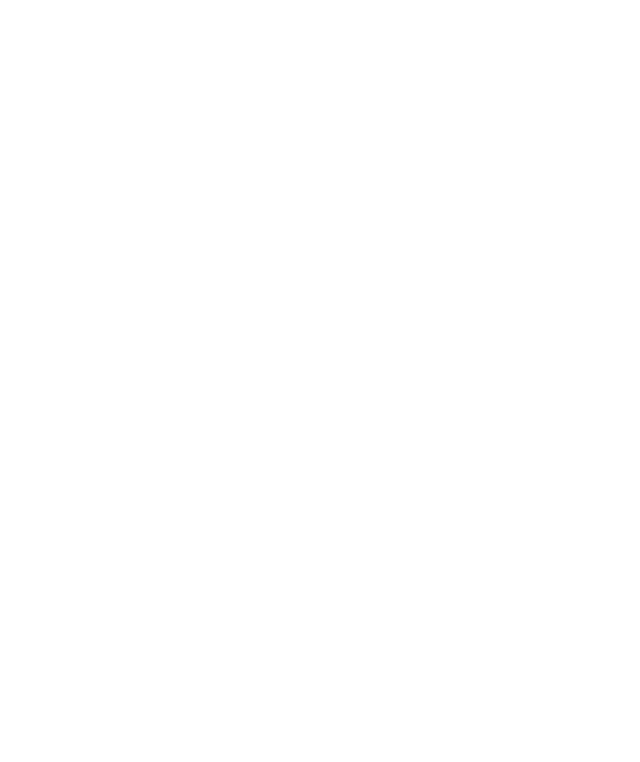
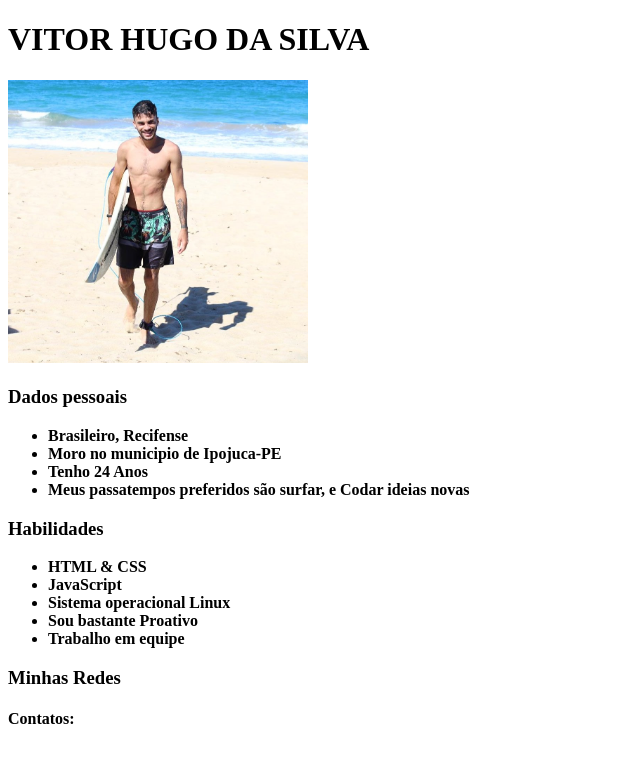
Before and after one commit to Vitor-Hugo-Dev/Vitor-Hugo-Dev.github.io, a plain HTML site: page portifolio.html in a window 1280 px wide. Shown: the whole page, without its empty margins (0-640 px from the left). Drawn offline with Linux system fonts and the light colour scheme.

Commit message:
adicionados dados pessoais e habilidades

```diff
--- a/portifolio.html
+++ b/portifolio.html
@@ -5,6 +5,32 @@
     <title>Vitor Hugo</title>
 </head>
 <body>
+    <h1>VITOR HUGO DA SILVA</h1>
+    <img src="images/IMG-20200329-WA0390.jpg" width="300px" alt="Homem na praia com uma prancha">
+    <h3>Dados pessoais</h3>
+    <ul>
+        <li><strong>Brasileiro, Recifense</strong></li>
+        <li><strong>Moro no municipio de Ipojuca-PE</strong></li>
+        <li><strong>Tenho 24 Anos</strong></li>
+        <li><strong>Meus passatempos preferidos são surfar, e Codar ideias novas</strong></li>
 
+    </ul>
+
+    <h3>Habilidades</h3>
+    <ul>
+        <li><strong>HTML & CSS</strong></li>
+        <li><strong>JavaScript</strong></li>
+        <li><strong>Sistema operacional Linux</strong></li>
+        <li><strong>Sou bastante Proativo</strong></li>
+        <li><strong>Trabalho em equipe </strong></li>
+
+    </ul>
+
+    <h3>Minhas Redes</h3>
+    <p><a href=""></a></p>
+    <p><a href=""></a></p>
+    <p><a href=""></a></p>
+    <p><a href=""></a></p>
+    <h4>Contatos:</h4>
 </body>
 </html>
```
Also changed, not shown: images/.comments/E2823D26-19DF-4003-994A-E0723D66C262.jpg.xml (added), images/E2823D26-19DF-4003-994A-E0723D66C262.jpg (added), images/IMG-20200329-WA0379.jpg (added), images/IMG-20200329-WA0388.jpg (added), images/IMG-20200329-WA0390.jpg (added).
